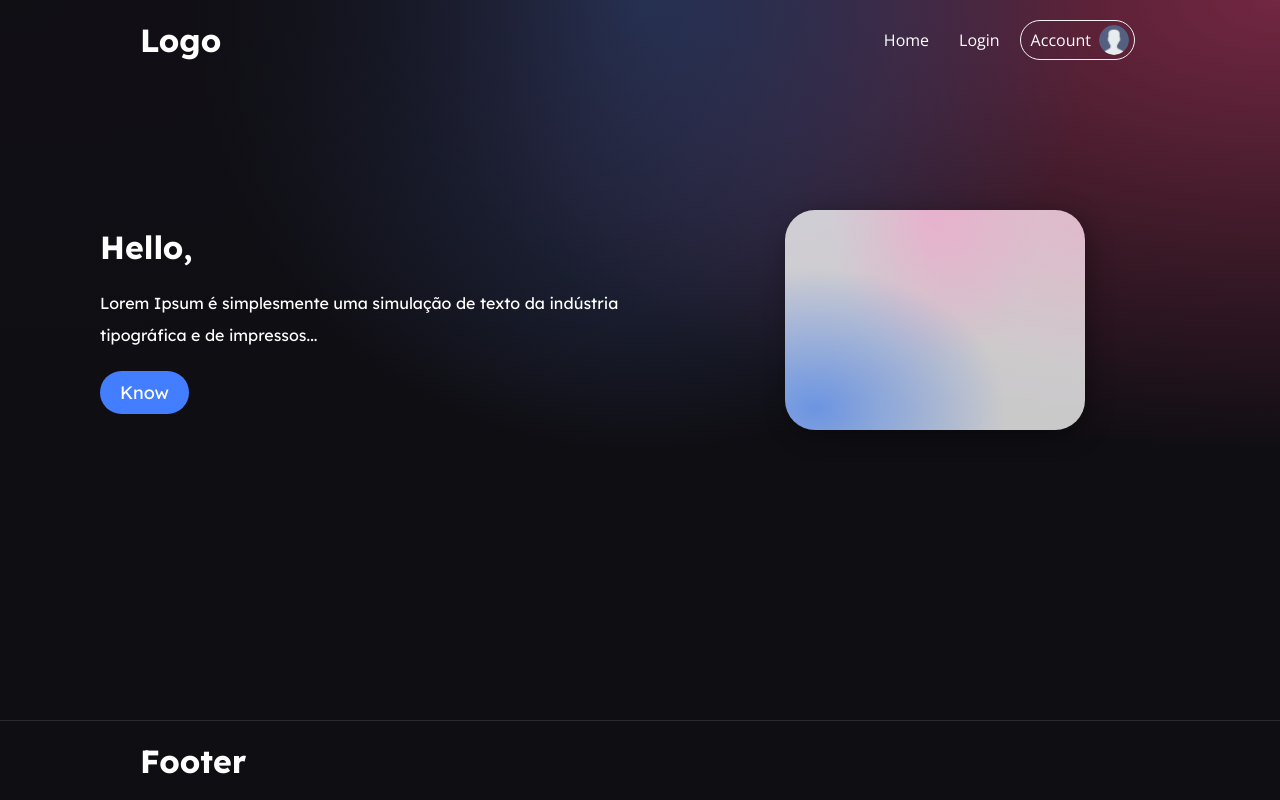
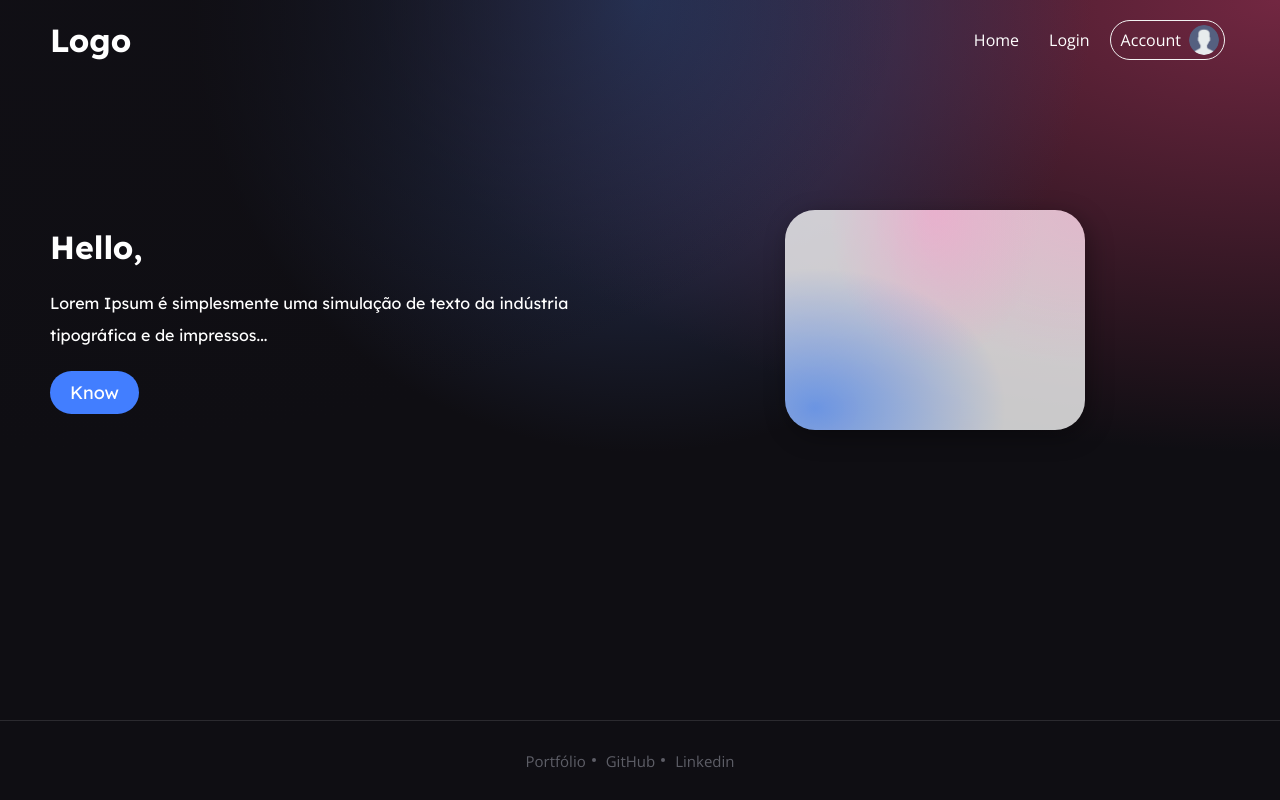
Before and after one commit to LuciLua/testes-next-js, a Next.js app: page / in a window 1280 px wide. Built offline with nearby package versions, Linux system fonts and the light colour scheme.

Commit message:
👋 Footer with my datas... ok sizes

```diff
--- a/src/components/Footer/footer.module.scss
+++ b/src/components/Footer/footer.module.scss
@@ -16,11 +16,43 @@
   .content {
     display: flex;
     width: 100%;
-        max-width: 1000px;
+    max-width: 1500px;
 
     display: flex;
     align-items: center;
+    justify-content: center;
 
     // background-color: var(--wireframeBackgroundColor);
+
+    a {
+      font-family: "Open Sans", sans-serif;
+      font-weight: 500;
+      font-size: 15px;
+
+      color: rgba(199, 202, 216, 0.426);
+
+      position: relative;
+
+      margin-right: 20px;
+
+      text-decoration: none;
+
+      &:hover{
+          color: #fff;
+      }
+
+      &:nth-child(1)::after,
+      &:nth-child(2)::after {
+        width: 4px;
+        height: 4px;
+        background-color: rgba(199, 202, 216, 0.426);
+        border-radius: 100%;
+        position: absolute;
+        content: "";
+
+        top: 38%;
+        right: -10px;
       }
     }
+  }
+}
--- a/src/components/Footer/index.js
+++ b/src/components/Footer/index.js
@@ -1,13 +1,26 @@
 import styles from './footer.module.scss'
+import Link from 'next/link'
 
 function Footer() {
     return (
         <>
             <div className={styles.container}>
                 <div className={styles.content}>
-                    <h1>
-                        Footer
-                    </h1>
+                    <Link href={"https://luci-lua.tk/"}>
+                        <a>
+                            Portfólio
+                        </a>
+                    </Link>
+                    <Link href={"https://github.com/LuciLua/"}>
+                        <a>
+                            GitHub
+                        </a>
+                    </Link>
+                    <Link href={"https://www.linkedin.com/in/l%C3%BAcia-guelber-837a50185/"}>
+                        <a>
+                            Linkedin
+                        </a>
+                    </Link>
                 </div>
             </div>
         </>
--- a/src/components/Header/header.module.scss
+++ b/src/components/Header/header.module.scss
@@ -18,7 +18,9 @@
 
     .content {
         width: 100%;
-        max-width: 1000px;
+        max-width: 1500px;
+
+        // background-color: #fdfdfd3a;
 
         display: flex;
         align-items: center;
--- a/src/styles/home.module.scss
+++ b/src/styles/home.module.scss
@@ -46,13 +46,14 @@
         // background-color: rgba(255, 255, 255, 0.172);
 
         min-width: 50%;
+
         min-height: 50vh;
+
 
       display: flex;
       justify-content: center;
       flex-direction: column;
 
-      padding-left: 50px;
 
       button {
         background-color: rgb(66, 126, 255);
@@ -67,6 +68,8 @@
 
         margin-top: 20px;
 
+        cursor: pointer;
+
         width: fit-content;
       }
 
@@ -76,6 +79,7 @@
 
       p {
         line-height: 2;
+        max-width: 600px;
       }
     }
     .rightContent {
```
Lines whose indentation alone changed are shown as unchanged.
